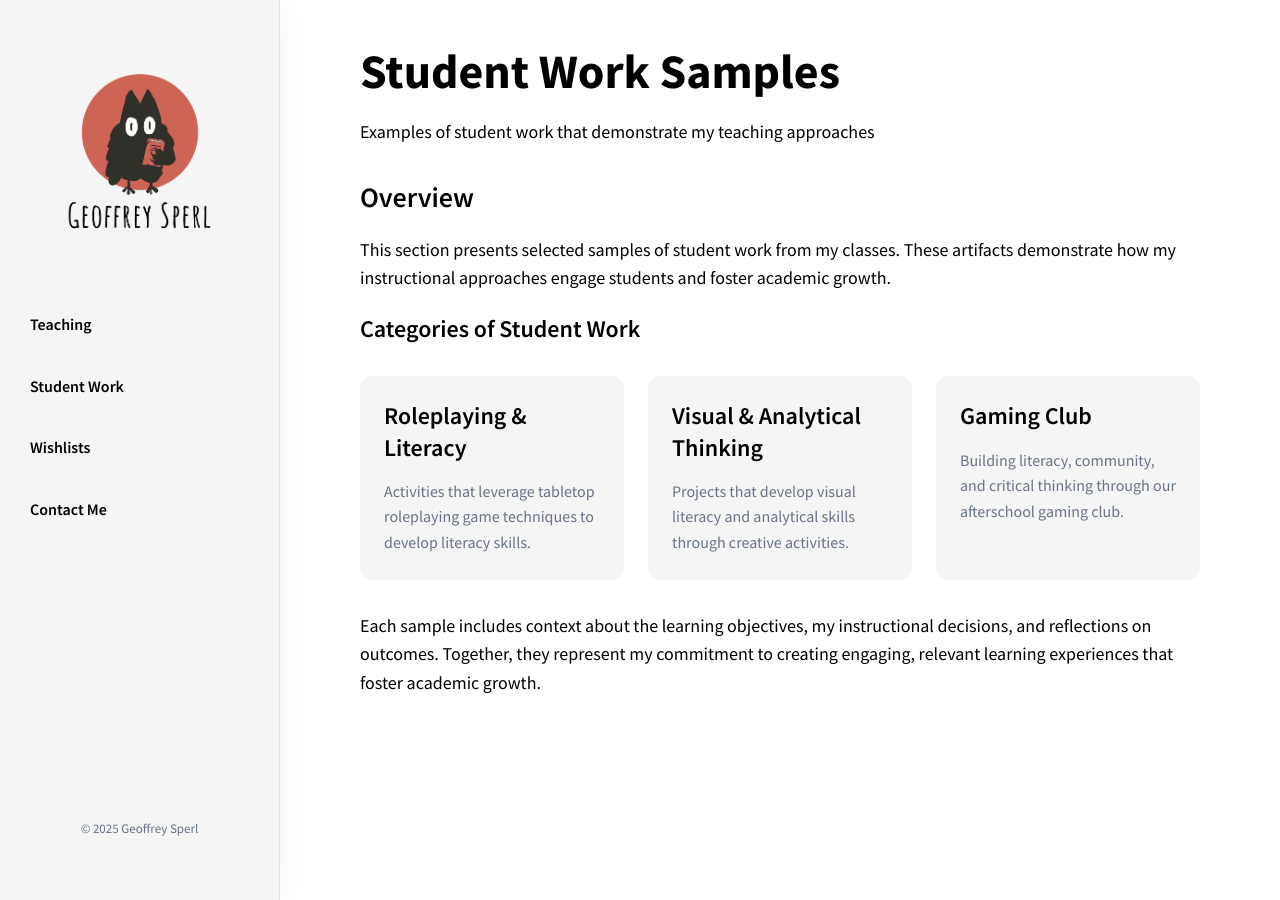
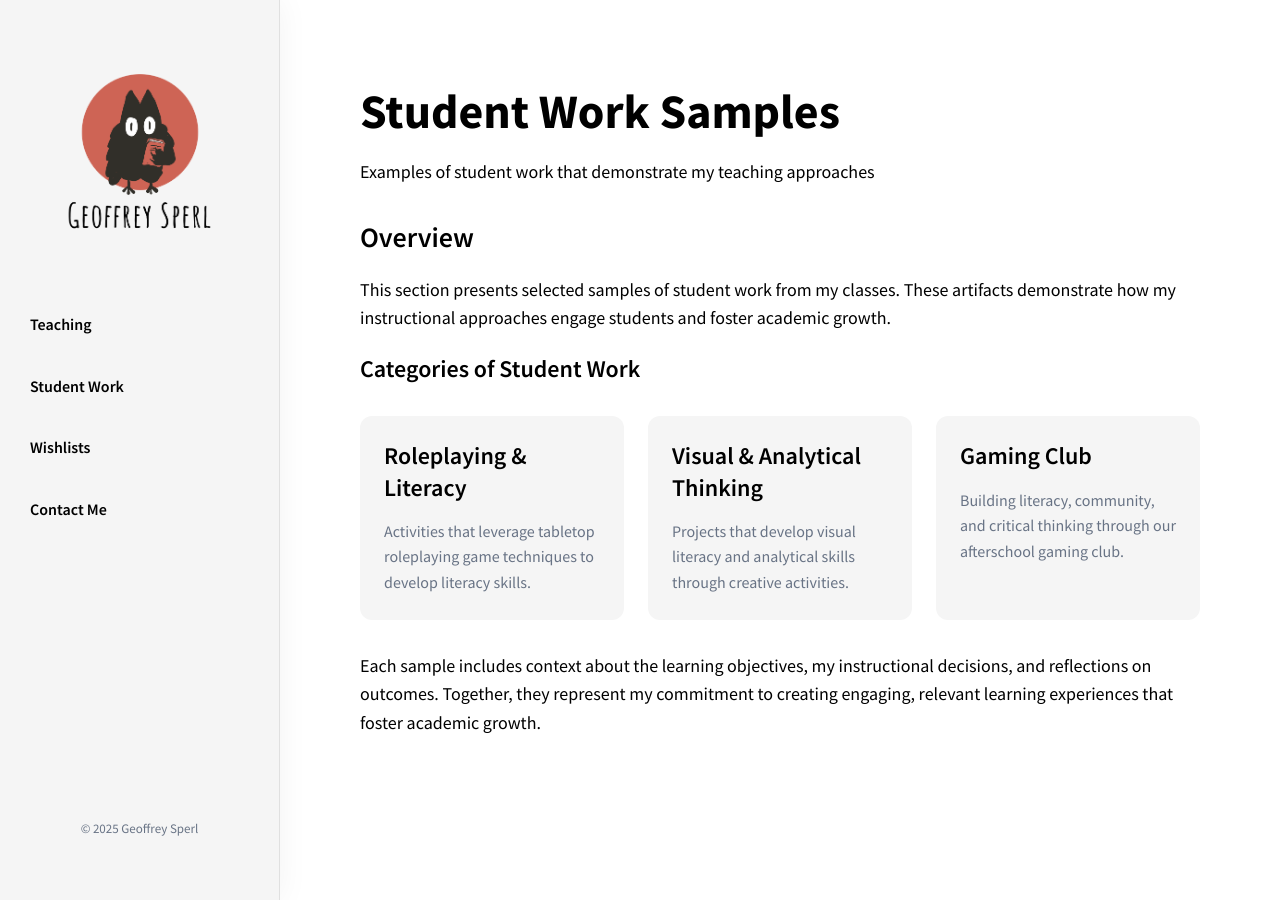
Before and after one commit to geoffreysperl/teaching, a Jekyll site: the page built from _pages/student-work.md, in a window 1280 px wide. Built offline with Jekyll 4.4.1, drawn with Linux system fonts in a browser that asks for light colours.

Commit message:
Adjusting the page head

```diff
--- a/_includes/main.scss
+++ b/_includes/main.scss
@@ -348,7 +348,7 @@ body.has-sidebar {
 /* Page */
 .page-head {
   max-width: 840px;
-  margin: 40px auto 32px;
+  margin: 80px auto 32px;
 }
 
 .page-title {
```
